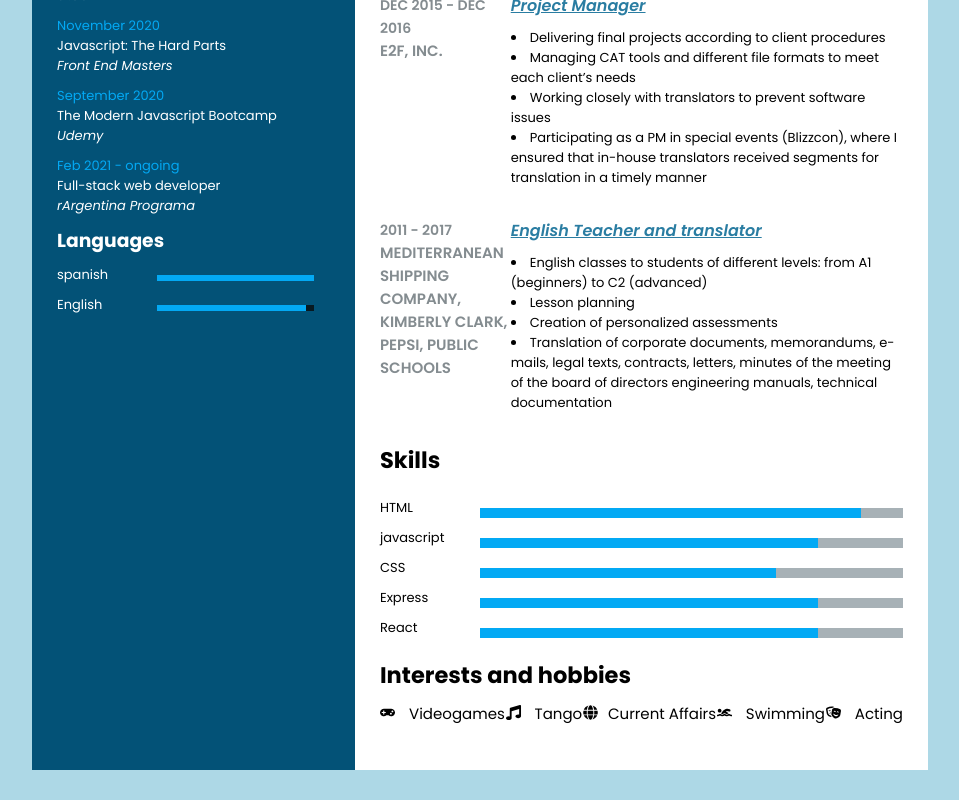
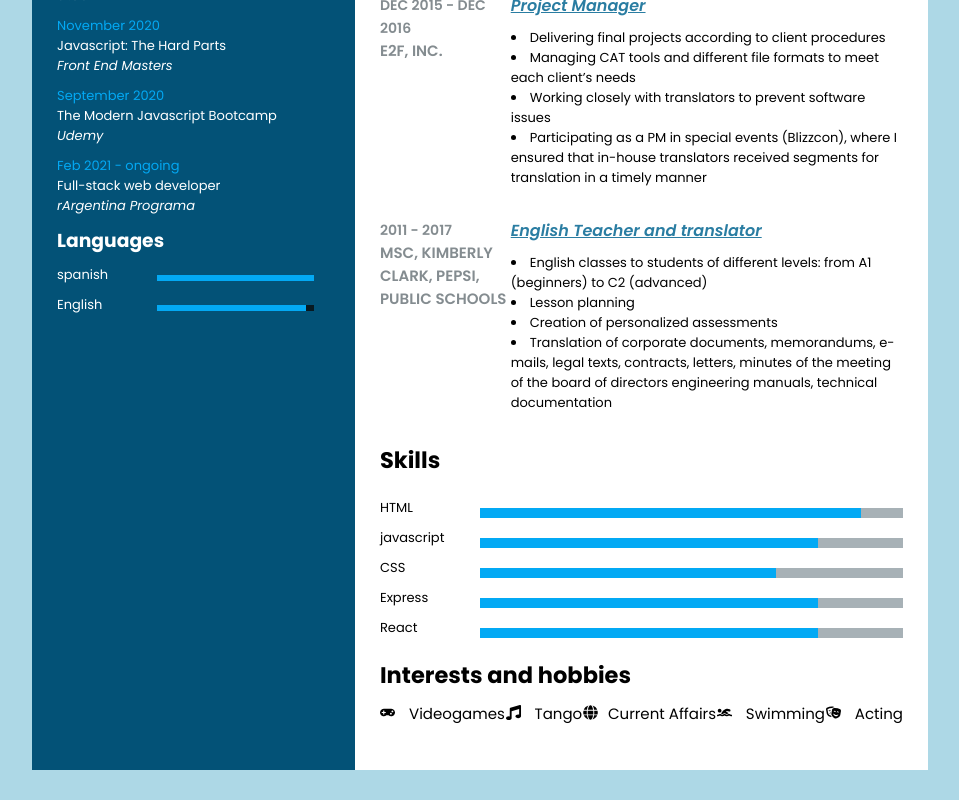
Before and after one commit to aledaquino1986/react-cv, a React (Create React App) app: page / in a window 1280 px wide. Shown: the part 1092-1892 px from the top of the page, without its empty margins (160-1119 px from the left). Built offline with nearby package versions, Linux system fonts and the light colour scheme.

Commit message:
fixed hobbies layout

```diff
--- a/src/components/pages/left-side/LeftSide.js
+++ b/src/components/pages/left-side/LeftSide.js
@@ -9,7 +9,7 @@ import { languages } from "../../sections/skills/languages";
 import { ThemeContext } from "../../../context/ThemeContext";
 
 const LeftSide = () => {
-  const { theme, setTheme, changeTheme } = useContext(ThemeContext);
+  const { theme, changeTheme } = useContext(ThemeContext);
   return (
     <aside className={`left-side left-side-${theme}`}>
       {theme === "light" ? (
--- a/src/components/sections/contact/Contact.js
+++ b/src/components/sections/contact/Contact.js
@@ -1,4 +1,4 @@
-import React, { useContext } from "react";
+import React from "react";
 import ContactDetails from "../../units/contact-details/ContactDetails";
 import {
   faPhone,
@@ -9,10 +9,8 @@ import {
 import { faLinkedin, faGithub } from "@fortawesome/free-brands-svg-icons";
 
 import "./contact.css";
-import { ThemeContext } from "../../../context/ThemeContext";
 
 const Contact = () => {
-  const { theme } = useContext(ThemeContext);
   return (
     <section className="contact-section">
       <h3 className="text3-heading">Contact Info</h3>
--- a/src/components/sections/interests-and-hobbies/interests-and-hobbies.css
+++ b/src/components/sections/interests-and-hobbies/interests-and-hobbies.css
@@ -9,6 +9,12 @@
   }
 }
 
+@media only screen and (min-width: 1000px) and (max-width: 1270px) {
+  .interests-and-hobbies-ul {
+    flex-direction: column;
+  }
+}
+
 .interests-and-hobbies-ul .hobbies-icons {
   margin-right: 1rem;
   width: 1em;
--- a/src/components/units/contact-details/ContactDetails.js
+++ b/src/components/units/contact-details/ContactDetails.js
@@ -15,7 +15,7 @@ const ContactDetails = ({ text, link = false, icon, textLink = "" }) => {
       <span className="data">
         {link ? (
           <p>
-            <a href={text} target="_blank">
+            <a href={text} target="_blank" rel="noreferrer">
               {textLink === "" ? text : `${textLink} : ${text}`}
             </a>
           </p>
--- a/src/states/experience.js
+++ b/src/states/experience.js
@@ -72,8 +72,7 @@ export const workExperience = [
     id: 6,
     year: "2011 -  2017",
     title: "English Teacher and translator",
-    company:
-      "Mediterranean Shipping Company, Kimberly Clark, Pepsi, Public Schools",
+    company: "MSC, Kimberly Clark, Pepsi, Public Schools",
     roles: [
       "English classes to students of different levels: from A1 (beginners) to C2 (advanced)",
       "Lesson planning",
```
